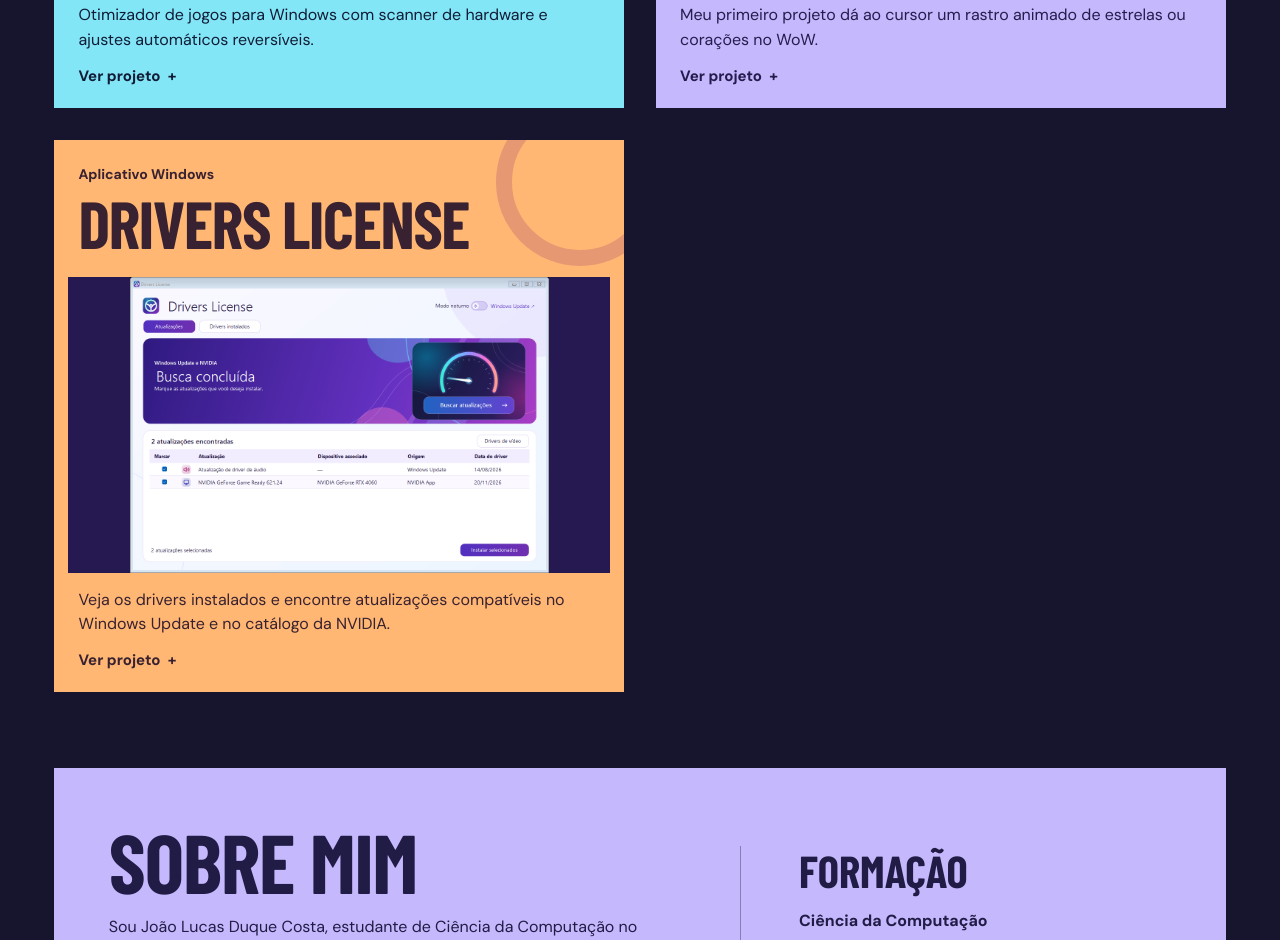
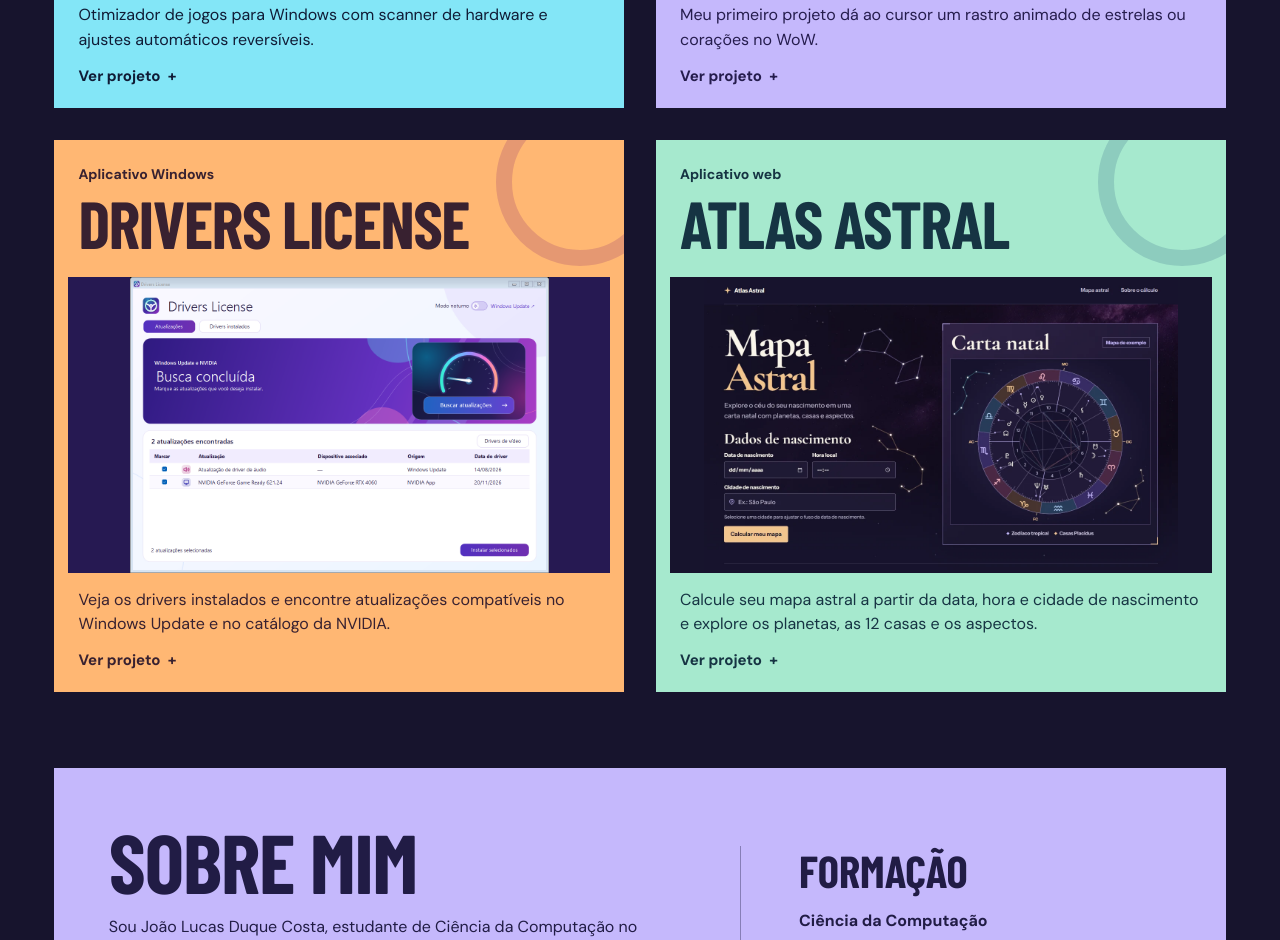
Before and after one commit to jxaoz/portfolio, a plain HTML site: page index.html in a window 1280 px wide. Shown: the part 1772-2712 px from the top of the page. Drawn offline with nearby package versions, Linux system fonts and the light colour scheme; a web font is replaced by a local one.

Commit message:
Adiciona Atlas Astral ao portfólio

```diff
--- a/index.html
+++ b/index.html
@@ -4,10 +4,10 @@
   <meta charset="utf-8">
   <meta name="viewport" content="width=device-width, initial-scale=1">
   <meta name="color-scheme" content="dark">
-  <meta name="description" content="Portfólio de João Lucas Duque Costa, estudante de Ciência da Computação. Conheça Café Mania, Fortaleza Rubra, PrismaFrame, Rastro Estelar e Drivers License.">
+  <meta name="description" content="Portfólio de João Lucas Duque Costa, estudante de Ciência da Computação. Conheça Café Mania, Fortaleza Rubra, PrismaFrame, Rastro Estelar, Drivers License e Atlas Astral.">
   <meta name="theme-color" content="#17142d">
   <title>João Lucas Duque Costa | Portfólio</title>
-  <link rel="stylesheet" href="./styles.css?v=drivers-license">
+  <link rel="stylesheet" href="./styles.css?v=atlas-astral">
   <link rel="stylesheet" href="./hero-art.css?v=encaixe">
   <script src="./portfolio.js?v=prismaframe" defer></script>
 </head>
@@ -135,6 +135,25 @@
             </div>
             <div class="project-info">
               <p class="project-description">Veja os drivers instalados e encontre atualizações compatíveis no Windows Update e no catálogo da NVIDIA.</p>
+              <span class="project-action">
+                <span class="project-action-label">Ver projeto</span>
+                <span aria-hidden="true">+</span>
+              </span>
+            </div>
+          </a>
+        </article>
+
+        <article class="project-card atlas-astral">
+          <a class="project-link" href="#atlas-astral" data-project="atlas-astral" aria-label="Ver projeto Atlas Astral">
+            <div class="project-heading">
+              <p class="project-type">Aplicativo web</p>
+              <h3>Atlas Astral</h3>
+            </div>
+            <div class="project-cover">
+              <img src="./assets/atlas-astral.webp" width="1280" height="800" alt="" loading="lazy">
+            </div>
+            <div class="project-info">
+              <p class="project-description">Calcule seu mapa astral a partir da data, hora e cidade de nascimento e explore os planetas, as 12 casas e os aspectos.</p>
               <span class="project-action">
                 <span class="project-action-label">Ver projeto</span>
                 <span aria-hidden="true">+</span>
@@ -322,5 +341,21 @@
       </div>
     </div>
   </dialog>
+
+  <dialog id="atlas-astral" class="project-dialog atlas-astral" aria-labelledby="atlas-astral-titulo">
+    <div class="dialog-inner">
+      <form method="dialog" class="dialog-controls"><button class="close-button" aria-label="Fechar Atlas Astral" autofocus>×</button></form>
+      <img class="dialog-cover" src="./assets/atlas-astral.webp" width="1280" height="800" alt="Atlas Astral com o formulário de nascimento e a carta natal de exemplo em uma roda zodiacal" loading="lazy">
+      <div class="dialog-content">
+        <p class="project-type">Aplicativo web</p>
+        <h2 id="atlas-astral-titulo">Atlas Astral</h2>
+        <p>Informe a data, a hora local e a cidade de nascimento para gerar uma carta natal no navegador. O Atlas Astral usa a cidade para ajustar o fuso e apresenta as posições dos planetas, as 12 casas e os aspectos em uma roda zodiacal.</p>
+        <p>As abas detalham o mapa e permitem abrir leituras sobre o que cada signo pode representar na casa em que aparece.</p>
+        <div class="dialog-actions">
+          <a class="button button-primary" href="https://jxaoz.github.io/atlas-astral/">Calcular mapa astral</a>
+        </div>
+      </div>
+    </div>
+  </dialog>
 </body>
 </html>
--- a/styles.css
+++ b/styles.css
@@ -89,6 +89,7 @@ section[id] { scroll-margin-top: 1.5rem; }
 .prismaframe { --project-color: #83e6f7; --project-ink: #101c36; --project-mark: #3c5bd9; --cover-bg: #0f131c; }
 .rastro { --project-color: #c5b8fc; --project-ink: #251c4d; --project-mark: #5941bd; --cover-bg: #171430; }
 .drivers-license { --project-color: #ffb773; --project-ink: #382130; --project-mark: #9a406f; --cover-bg: #261952; }
+.atlas-astral { --project-color: #a6e9ce; --project-ink: #163443; --project-mark: #47788f; --cover-bg: #17142d; }
 .project-link {
   display: flex;
   flex-direction: column;
@@ -116,7 +117,7 @@ section[id] { scroll-margin-top: 1.5rem; }
 .project-type { margin: 0 0 .4rem; font-size: .875rem; font-weight: 700; }
 .project-cover { overflow: hidden; margin-inline: clamp(.5rem, 1.2vw, .85rem); aspect-ratio: 1.83; background: var(--cover-bg); }
 .project-cover img { width: 100%; height: 100%; object-fit: cover; transition: transform .35s; }
-.prismaframe .project-cover img, .drivers-license .project-cover img { object-fit: contain; }
+:is(.prismaframe, .drivers-license, .atlas-astral) .project-cover img { object-fit: contain; }
 .project-info { display: flex; flex: 1; flex-direction: column; align-items: flex-start; padding: .9rem clamp(.8rem, 2.3vw, 1.5rem) 1.2rem; }
 .project-description { margin: 0 0 .75rem; }
 .project-action { display: inline-flex; align-items: baseline; gap: .45rem; margin-top: auto; font-size: .94rem; font-weight: 700; }
@@ -195,7 +196,7 @@ section[id] { scroll-margin-top: 1.5rem; }
 .close-button { display: grid; place-items: center; width: 2.75rem; height: 2.75rem; padding: 0; cursor: pointer; border: 1px solid #ffffff66; border-radius: 50%; background: #17142df2; color: #fff; font-size: 1.65rem; line-height: 1; }
 .close-button:hover { background: #3d3256; }
 .dialog-cover { width: 100%; height: auto; max-height: 43vh; object-fit: cover; background: var(--cover-bg); }
-.prismaframe .dialog-cover, .drivers-license .dialog-cover { object-fit: contain; }
+:is(.prismaframe, .drivers-license, .atlas-astral) .dialog-cover { object-fit: contain; }
 .dialog-content { padding: clamp(1.2rem, 4vw, 2rem); }
 .dialog-content h2 { font-size: clamp(2.5rem, 7vw, 4.5rem); }
 .dialog-content .project-type, .dialog-content code { color: var(--project-color); }
```
Also changed, not shown: assets/atlas-astral.webp (added).
